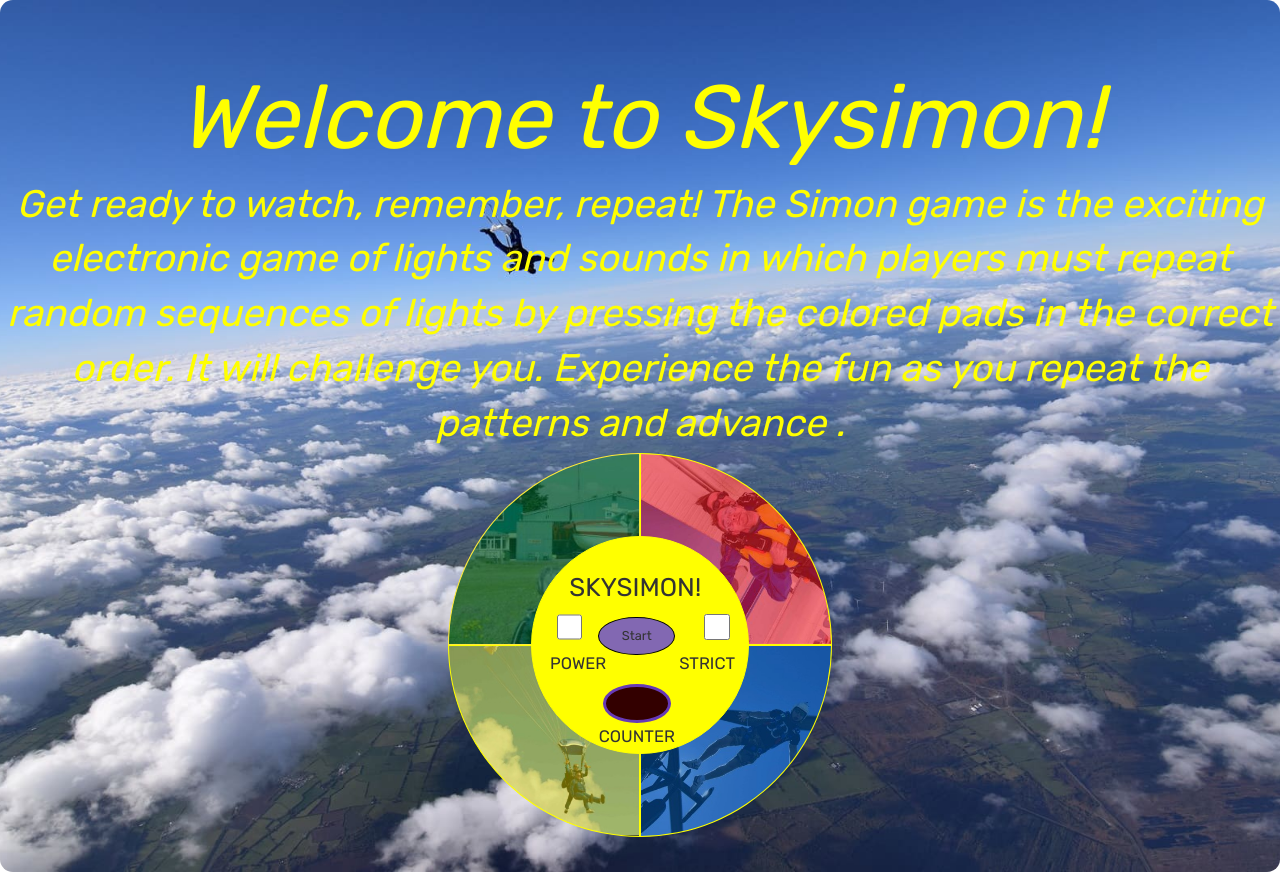
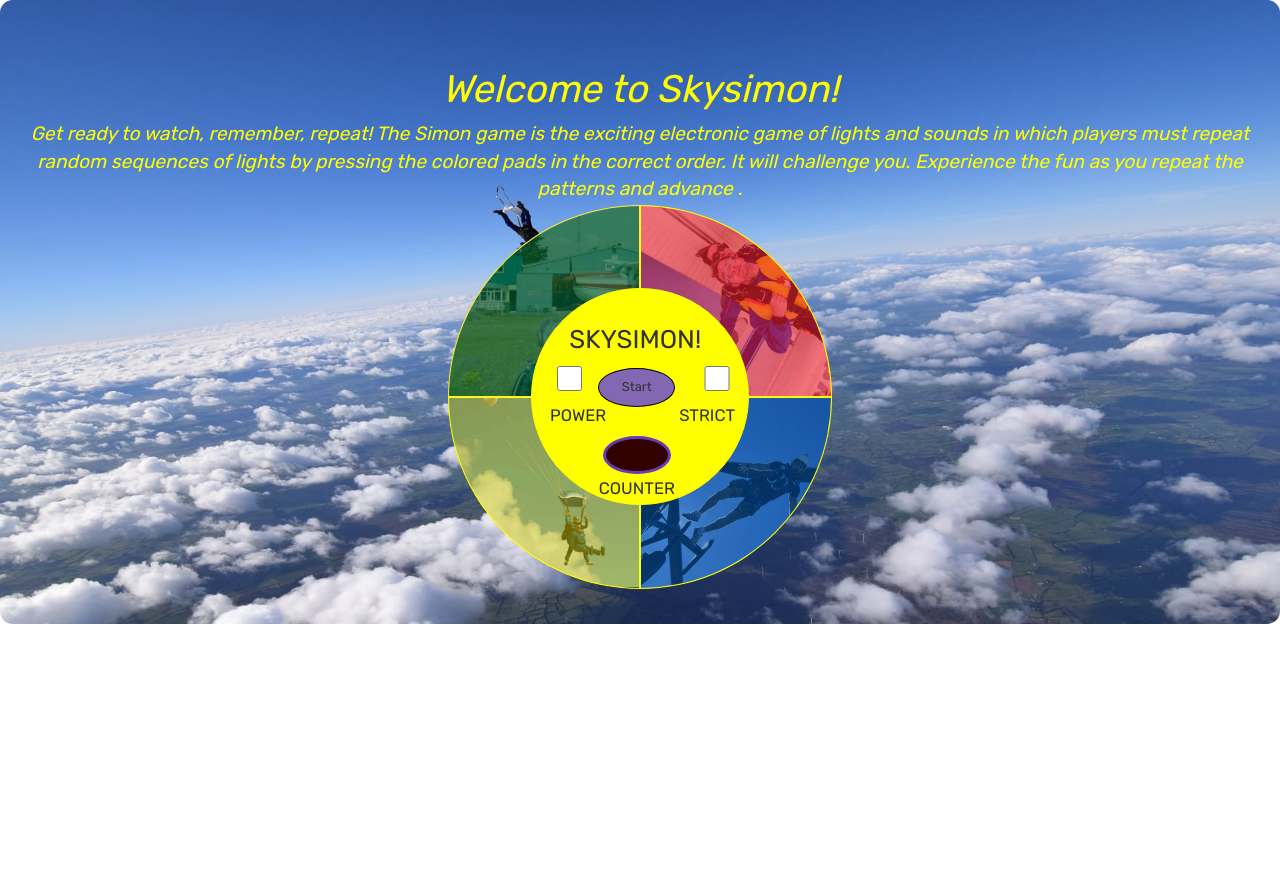
Before and after one commit to AnestIwata/simon, a PHP site: page / in a window 1280 px wide. After the commit the page ends 624 px from the top, so only its background shows below. Run offline with PHP 8.4, Linux system fonts and the light colour scheme; some libraries are stand-ins or nearby versions.

Commit message:
Downsized h1 and p font

```diff
--- a/css/style.css
+++ b/css/style.css
@@ -13,7 +13,7 @@
  .jumbotron h1 {
   font-family: Rubik;
   font-style: italic;
-  font-size: 7vw;
+  font-size: 3vw;
   color:yellow;
   text-align: center;
 }
@@ -21,7 +21,7 @@
 .jumbotron p {
   font-family: Rubik;
   font-style: italic;
-  font-size: 3vw;
+  font-size: 1.5vw;
   color:yellow;
   text-align: center;
 }
```
